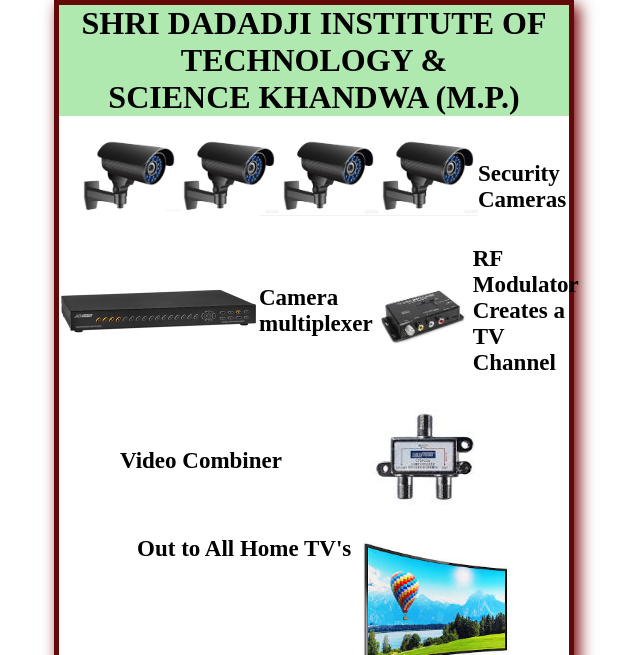
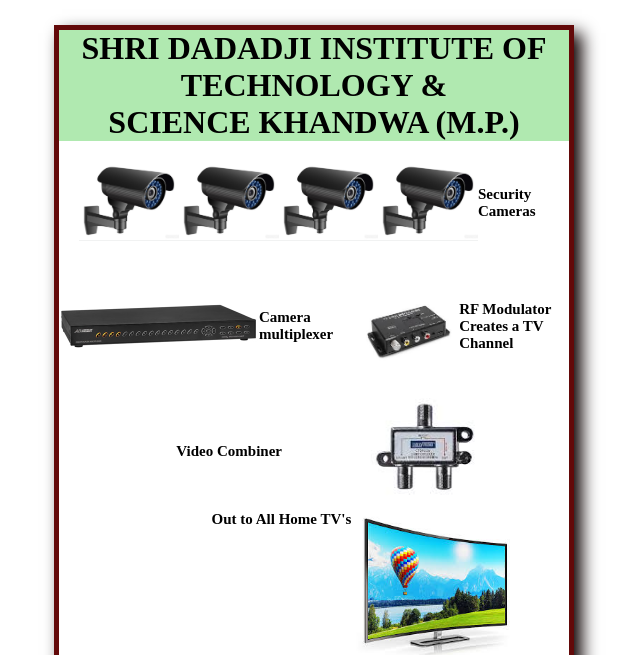
Before and after one commit to manishasolanki2071/Task_Mern_Internship3, a plain HTML site: page Task1.html in a window 1280 px wide. Shown: the top 655 px of the page, without its empty margins (326-966 px from the left). Drawn offline with Linux system fonts and the light colour scheme.

Commit message:
Add files via upload
changes done in banner file

```diff
--- a/task1Style.css
+++ b/task1Style.css
@@ -11,9 +11,9 @@ h2{
     font-size: 30px;
 }
 #banner{
-    margin: 0 380px 0;
+    margin: 25px 380px;
     border: 5px solid rgb(99, 9, 9);
-    box-shadow: 5px 5px 15px rgb(116, 3, 3);
+    box-shadow: 8px 8px 16px rgb(12, 0, 0);
     transition: 2s ease-in-out;
 }
 #banner:hover{
@@ -24,7 +24,7 @@ h2{
     display: flex;
 }
 p{
-    font-size: 23px;
+    font-size: 15px;
     font-weight: bold;
 }
 .channel{
@@ -32,11 +32,14 @@ p{
     display: flex;
     justify-content: space-evenly;
     align-items: center;
+    height: 130px;
+    overflow: hidden;
 }
 .combiner{
     display: flex;
     justify-content: end;
     align-items: center;
+    height: 120px;
 }
 .tv{
     display: flex;
```
Also changed, not shown: style.css (+8 -1 lines).
